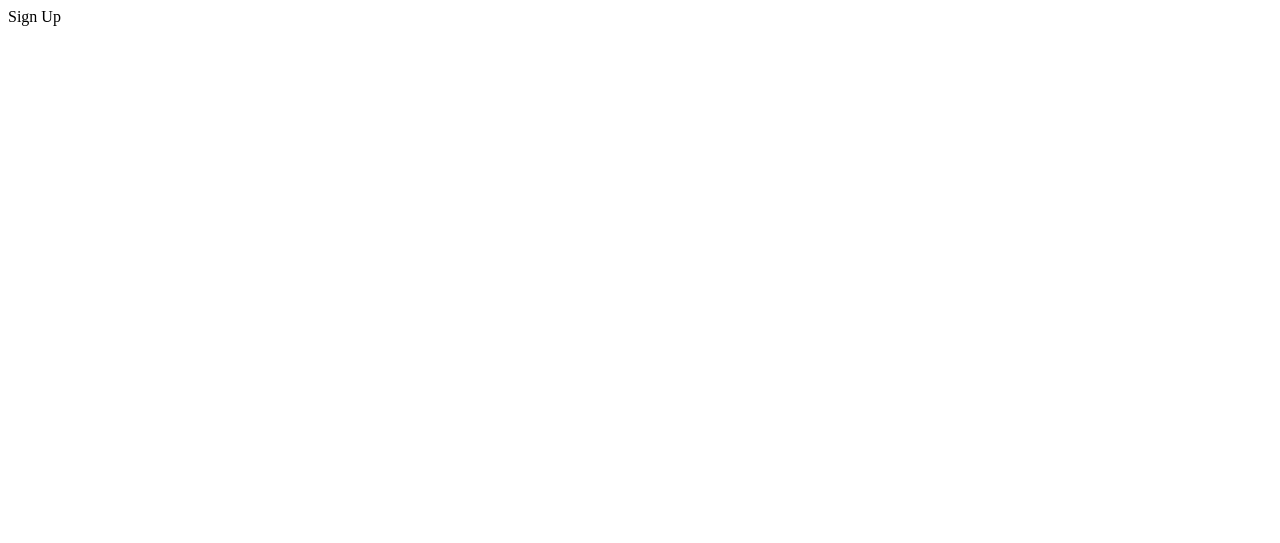
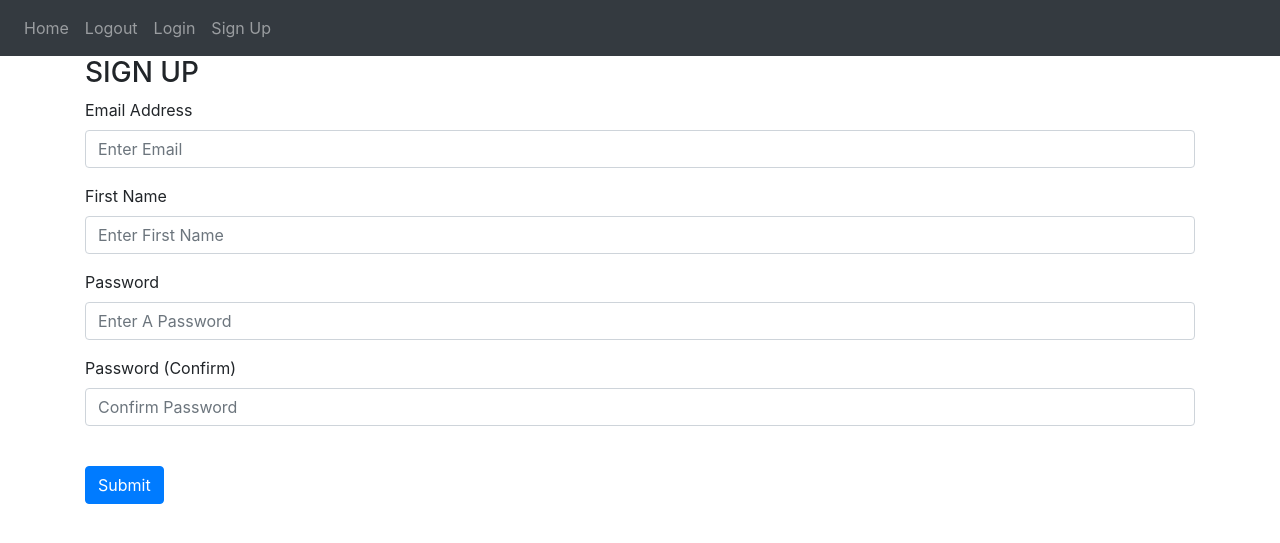
Before and after one commit to shijwav/imagezero, a Flask app: page /sign-up in a window 1280 px wide. Before the commit the part shown is almost empty. Shown: the top 543 px of the page. Run offline with Flask 3, Linux system fonts and the light colour scheme; some libraries are stand-ins or nearby versions.

Commit message:
Add files via upload

```diff
--- a/imageZero/website/auth.py
+++ b/imageZero/website/auth.py
@@ -1,15 +1,14 @@
-from flask import Blueprint
+from flask import Blueprint, render_template
 
 auth = Blueprint('auth', __name__)
 
 @auth.route('/login')
 def login():
-    return "<p>Login</p>"
-
+    return render_template("login.html")
 @auth.route('/logout')
 def logout():
     return "<p>logout</p>"
 
 @auth.route('/sign-up')
 def sign_up():
-    return "<p>Sign Up</p>"
+    return render_template("sign_up.html")
--- a/imageZero/website/templates/base.html
+++ b/imageZero/website/templates/base.html
@@ -15,7 +15,7 @@
       crossorigin="anonymous"
     />
 
-    <title>{% block title %}Home{% endblock %}</title>
+    <title>{% block title %}Image Zero{% endblock %}</title>
   </head>
   <body>
     <nav class="navbar navbar-expand-lg navbar-dark bg-dark">
@@ -36,6 +36,10 @@
         </div>
       </div>
     </nav>
+    <div class = "container">
+      {% block content %}
+      {% endblock %}
+    </div>
     <script
       src="https://code.jquery.com/jquery-3.2.1.slim.min.js"
       integrity="sha384-KJ3o2DKtIkvYIK3UENzmM7KCkRr/rE9/Qpg6aAZGJwFDMVNA/GpGFF93hXpG5KkN"
--- a/imageZero/website/templates/home.html
+++ b/imageZero/website/templates/home.html
@@ -1 +1,5 @@
-{% extends "base.html" %} {% block title %}Changed{% endblock %}
+{% extends "base.html" %} {% block title %}HOME{% endblock %}
+
+{% block content %}
+<h1>THIS IS THE HOME PAGE</h1>
+{% endblock %}
--- /dev/null
+++ b/imageZero/website/templates/login.html
@@ -0,0 +1,5 @@
+{% extends "base.html" %} {% block title %}LOGIN{% endblock %}
+
+{% block content %}
+<h1>THIS IS THE LOGIN PAGE</h1>
+{% endblock %}
--- /dev/null
+++ b/imageZero/website/templates/sign_up.html
@@ -0,0 +1,49 @@
+{% extends "base.html" %} {% block title %}SIGN UP{% endblock %}
+
+{% block content %}
+<form method = "POST">
+    <h3 allign = "center">SIGN UP</h3>
+    <div class = "form-group">
+        <label for="email">Email Address</label>
+        <input
+        type="email"
+        class = "form-control"
+        id="email"
+        name="email"
+        placeholder="Enter Email"
+        />
+    </div>
+    <div class = "form-group">
+        <label for="firstName">First Name</label>
+        <input
+        type="text"
+        class = "form-control"
+        id="firstName"
+        name="firstName"
+        placeholder="Enter First Name"
+        />
+    </div>
+    <div class = "form-group">
+        <label for="password1">Password</label>
+        <input
+        type="password"
+        class = "form-control"
+        id="password1"
+        name="password1"
+        placeholder="Enter A Password"
+        />
+    </div>
+    <div class = "form-group">
+        <label for="password2">Password (Confirm)</label>
+        <input
+        type="text"
+        class = "form-control"
+        id="password2"
+        name="password2"
+        placeholder="Confirm Password"
+        />
+    </div>
+    <br />
+    <button type="submit" class="btn btn-primary">Submit</button>
+</form>
+{% endblock %}
```
